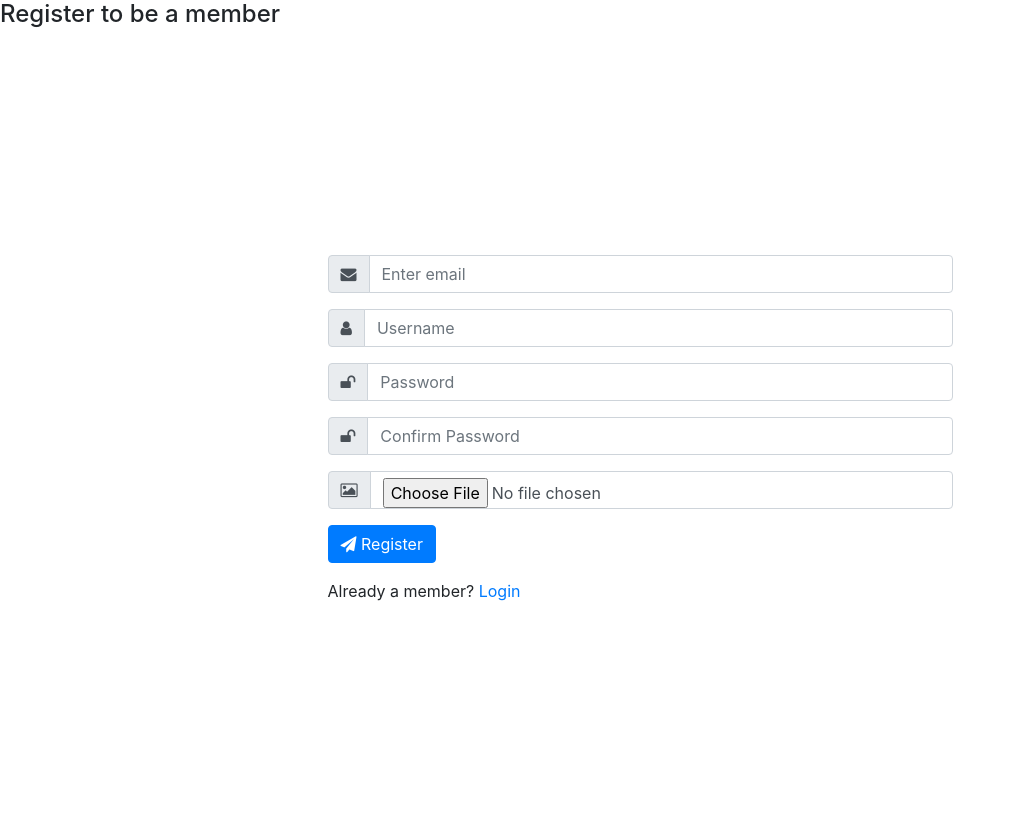
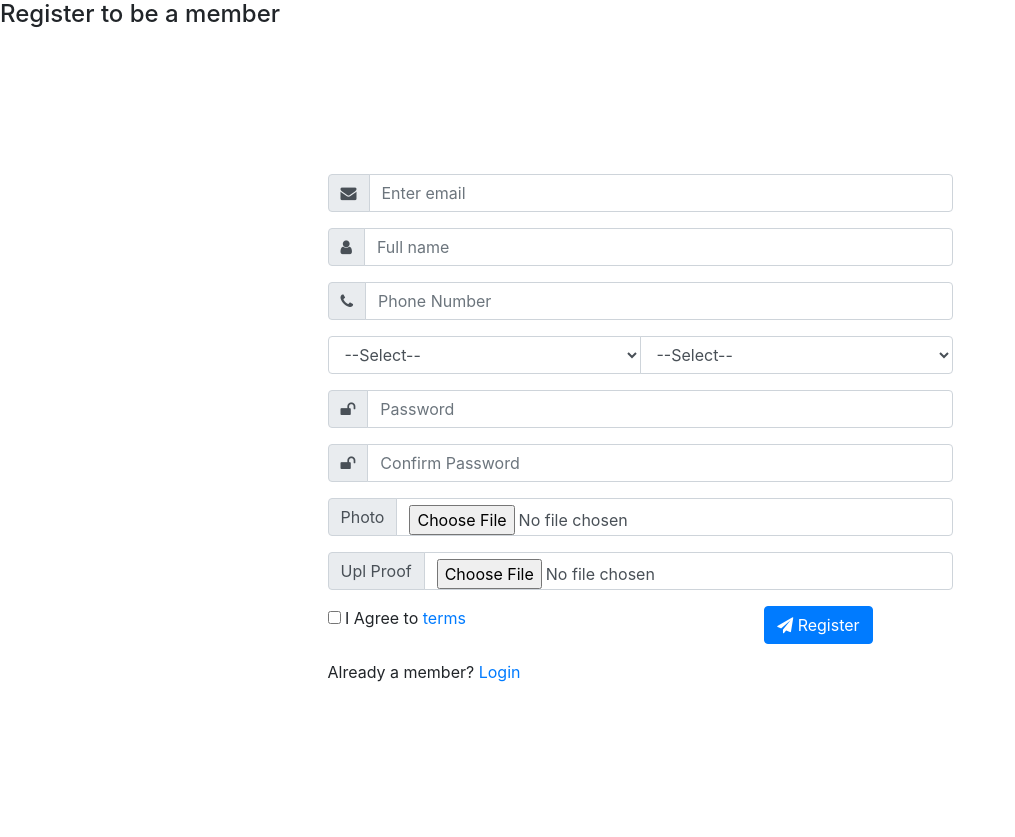
Before and after one commit to ealpha072/PHP-Library, a PHP site: page /registration.php in a window 1280 px wide. Shown: the whole page, without its empty margins (0-1015 px from the left). Run offline with PHP 8.4, Linux system fonts and the light colour scheme.

Commit message:
Added new form fields and UI

```diff
--- a/users/registration.php
+++ b/users/registration.php
@@ -8,43 +8,82 @@
 	<div class="col-10 col-md-8 col-lg-6">
 		<div class="reg-form">
 			<form action="registration.php" method="post" enctype="multipart/form-data">
+
 				<div class="form-group input-group mb-3">
-          <!--<label for="email">Email address</label>-->
 					<div class="input-group-prepend">
 						<span class="input-group-text" id="basic-addon1"><i class="fa fa-envelope" aria-hidden="true"></i></span>
 					</div>
-          <input type="email" class="form-control" id="email" aria-describedby="emailHelp" placeholder="Enter email" name="email">
+					<input type="email" class="form-control" id="email" placeholder="Enter email" name="email" required>
 				</div>
+
 				<div class="form-group input-group mb-3">
-          <!--<label for="username">Username</label>-->
 					<div class="input-group-prepend">
 						<span class="input-group-text" id="basic-addon1"><i class="fa fa-user" aria-hidden="true"></i></span>
 					</div>
-          <input type="text" class="form-control" id="username" placeholder="Username" name="username">
+					<input type="text" class="form-control" id="fullname" placeholder="Full name" name="fullname" required>
 				</div>
+
 				<div class="form-group input-group mb-3">
-          <!--<label for="password">Password</label>-->
+					<div class="input-group-prepend">
+						<span class="input-group-text" id="basic-addon1"><i class="fa fa-phone" aria-hidden="true"></i></span>
+					</div>
+					<input type="text" class="form-control" placeholder="Phone Number" name="phonenumber" required>
+				</div>
+
+				<div class="form-group input-group mb-3">
+					<select name="" id="" class="form-control" required>
+						<option value="">--Select--</option>
+						<option value="">MSC</option>
+						<option value="">MBA</option>
+					</select>
+					<select name="" id="" class="form-control" required>
+						<option value="">--Select--</option>
+						<option value="">1st Year</option>
+						<option value="">2nd Year</option>
+						<option value="">3rd Year</option>
+						<option value="">4th Year</option>
+					</select>
+				</div>
+
+				<div class="form-group input-group mb-3">
 					<div class="input-group-prepend">
 						<span class="input-group-text" id="basic-addon1"><i class="fa fa-unlock" aria-hidden="true"></i></span>
 					</div>
-          <input type="password" class="form-control" id="password" placeholder="Password" name="password_1">
+					<input type="password" class="form-control" id="password" placeholder="Password" name="password_1" required>
 				</div>
+
 				<div class="form-group input-group mb-3">
 					<!--<label for="password">Confirm Password</label>-->
 					<div class="input-group-prepend">
 						<span class="input-group-text" id="basic-addon1"><i class="fa fa-unlock" aria-hidden="true"></i></span>
 					</div>
-          <input type="password" class="form-control" id="" placeholder="Confirm Password" name="password_2">
+					<input type="password" class="form-control" id="" placeholder="Confirm Password" name="password_2" required>
 				</div>
-        <div class="form-group input-group mb-3">
-          <!--<label for="password">Confirm Password</label>-->
-          <div class="input-group-prepend">
-            <span class="input-group-text" id="basic-addon1"><i class="fa fa-picture-o" aria-hidden="true"></i></span>
+
+				<div class="form-group input-group mb-3 b-lr-1">
+                        <div class="input-group-prepend prf"><span class="input-group-text ">Photo</span> </div>
+                        <input type="file" class="form-control  text-sm" accept=".jpg,.jpeg,.png" name="userimage">
 				</div>
-          <input type="file" class="form-control" id="" value="" name='userimage'>
+
+				<div class="form-group input-group mb-3 b-lr-1">
+                        <div class="input-group-prepend prf"><span class="input-group-text ">Upl Proof</span> </div>
+                        <input type="file" class="form-control  text-sm" accept=".jpg,.jpeg,.png" name="userimageproof">
 				</div>
+
+				<div class="row">
+					<div class="col-8">
+						<div class="icheck-primary">
+							<input type="checkbox" name="terms">
+							<label for="agreetoterms">I Agree to <a href="">terms</a></label>
+						</div>
+					</div>
+					<div class="col-4">
 						<button type="submit" class="btn btn-primary" name="register"><i class="fa fa-paper-plane" aria-hidden="true"></i> Register</button>
+					</div>
+				</div>
+
 			</form>
+
       		<div class="login">
         		<p>Already a member? <a href="login.php">Login</a></p>
       		</div>
```
Lines whose indentation alone changed are shown as unchanged.
